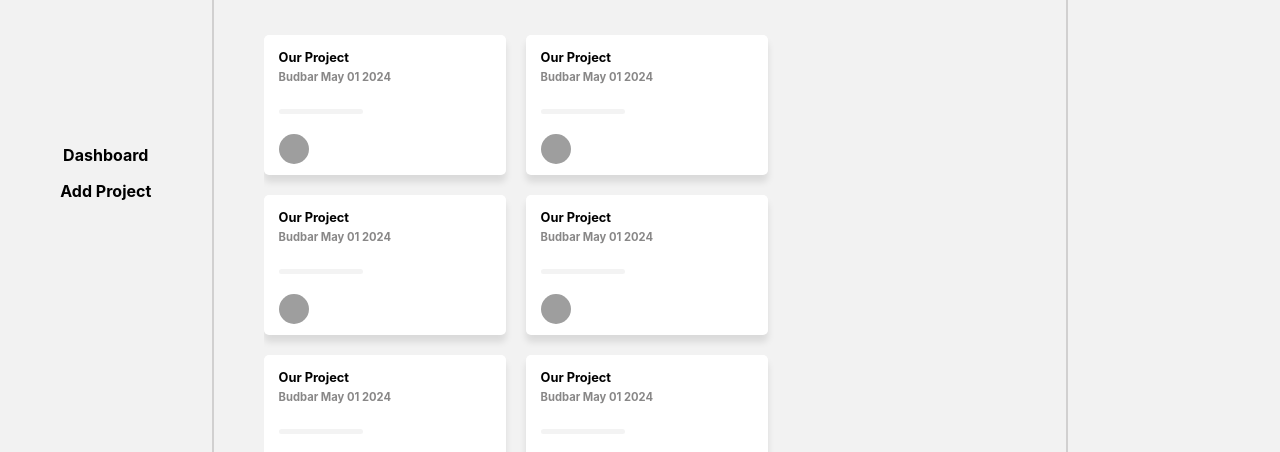
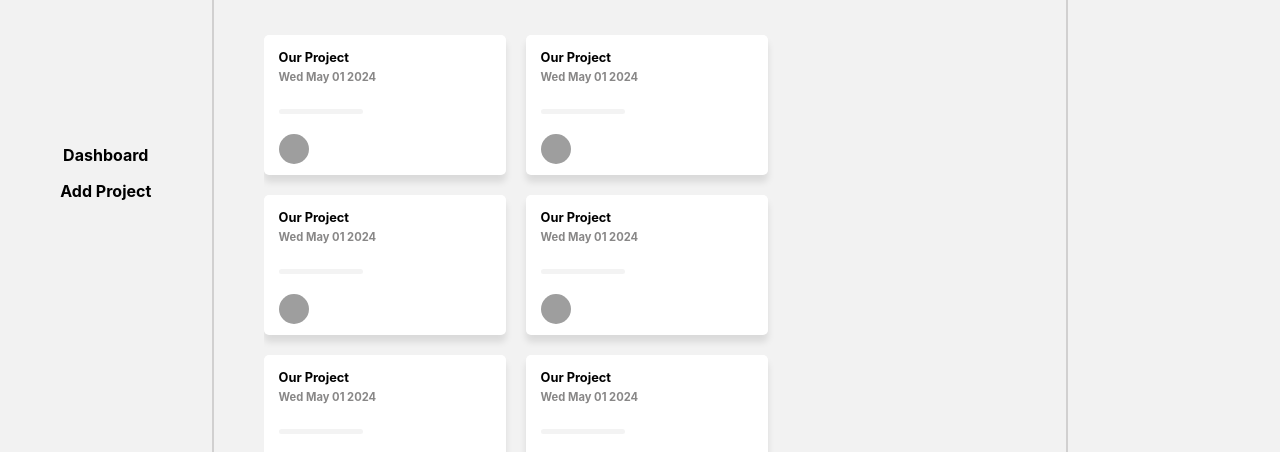
Before and after one commit to BCA-Major-Project/PMS-Frontend, a React (Vite) app: page /home in a window 1280 px wide. Shown: the part 237-689 px from the top of the page. Built offline with nearby package versions, Linux system fonts and the light colour scheme; no server answers; grey boxes are pictures that could not be loaded.

Commit message:
minor changes

```diff
--- a/src/components/ProjectCard/ProjectCard.jsx
+++ b/src/components/ProjectCard/ProjectCard.jsx
@@ -5,7 +5,7 @@ function ProjectCard() {
     return (
       <div className='dabba'>
         <p className='projName'>Our Project</p>
-        <p className='date'>Budbar May 01 2024</p>
+        <p className='date'>Wed May 01 2024</p>
         <hr className='underline'/>
         <div className='team'>
             <Member />
```
